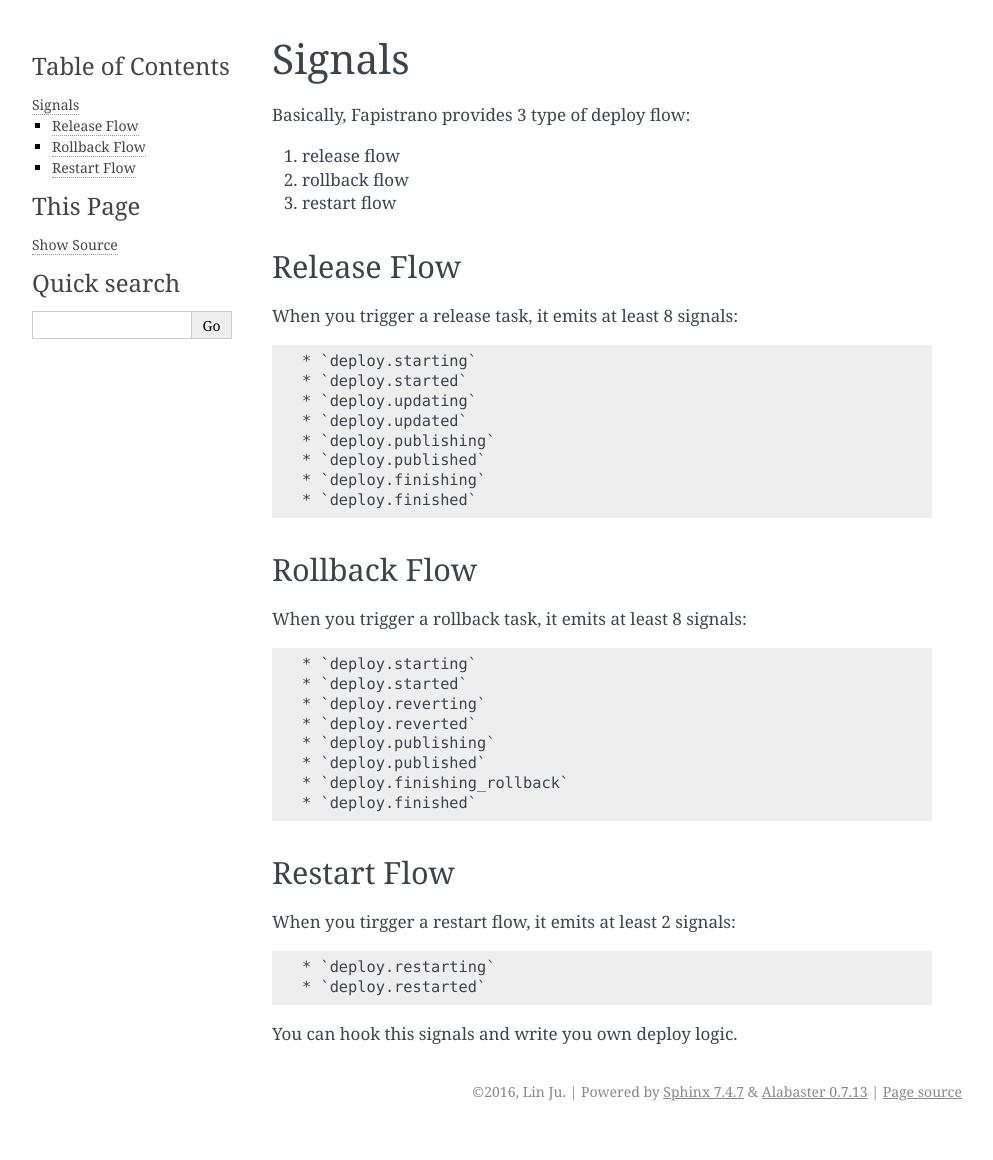
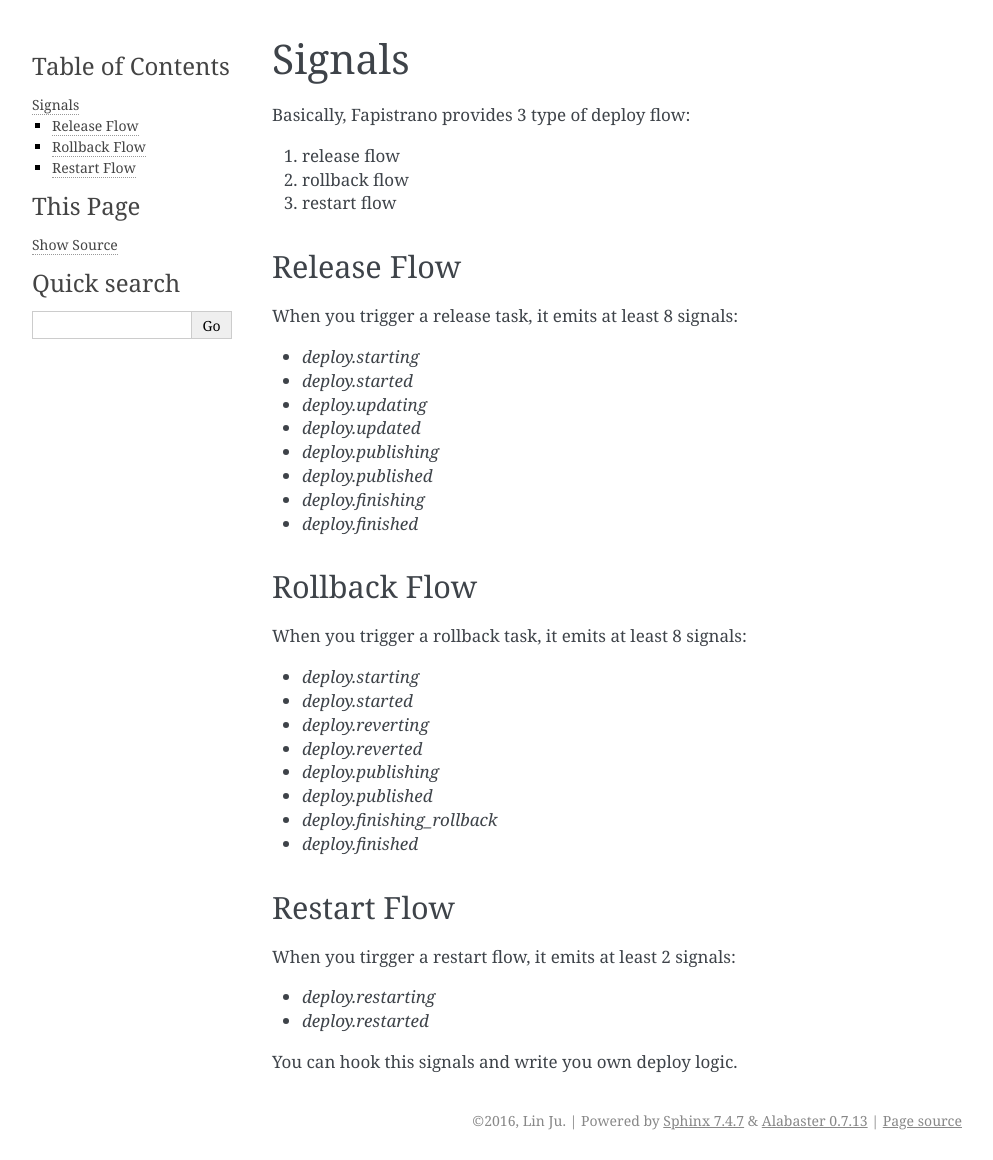
Before and after one commit to liwushuo/fapistrano, a Sphinx documentation site: the page built from docs/signals.rst, in a window 1280 px wide. Shown: the whole page, without its empty margins (148-1141 px from the left). Built offline with Sphinx 7.4.7, drawn with Linux system fonts in a browser that asks for light colours; pages that are not in the unit, such as notebooks, are missing from menus; before the commit the page ends 1131 px from its top, so only the background shows below that.

Commit message:
remove colon.

```diff
--- a/docs/signals.rst
+++ b/docs/signals.rst
@@ -10,7 +10,7 @@ Basically, Fapistrano provides 3 type of deploy flow:
 Release Flow
 ------------
 
-When you trigger a release task, it emits at least 8 signals::
+When you trigger a release task, it emits at least 8 signals:
 
 * `deploy.starting`
 * `deploy.started`
@@ -24,7 +24,7 @@ When you trigger a release task, it emits at least 8 signals::
 Rollback Flow
 -------------
 
-When you trigger a rollback task, it emits at least 8 signals::
+When you trigger a rollback task, it emits at least 8 signals:
 
 * `deploy.starting`
 * `deploy.started`
@@ -38,7 +38,7 @@ When you trigger a rollback task, it emits at least 8 signals::
 Restart Flow
 ------------
 
-When you tirgger a restart flow, it emits at least 2 signals::
+When you tirgger a restart flow, it emits at least 2 signals:
 
 * `deploy.restarting`
 * `deploy.restarted`
```
